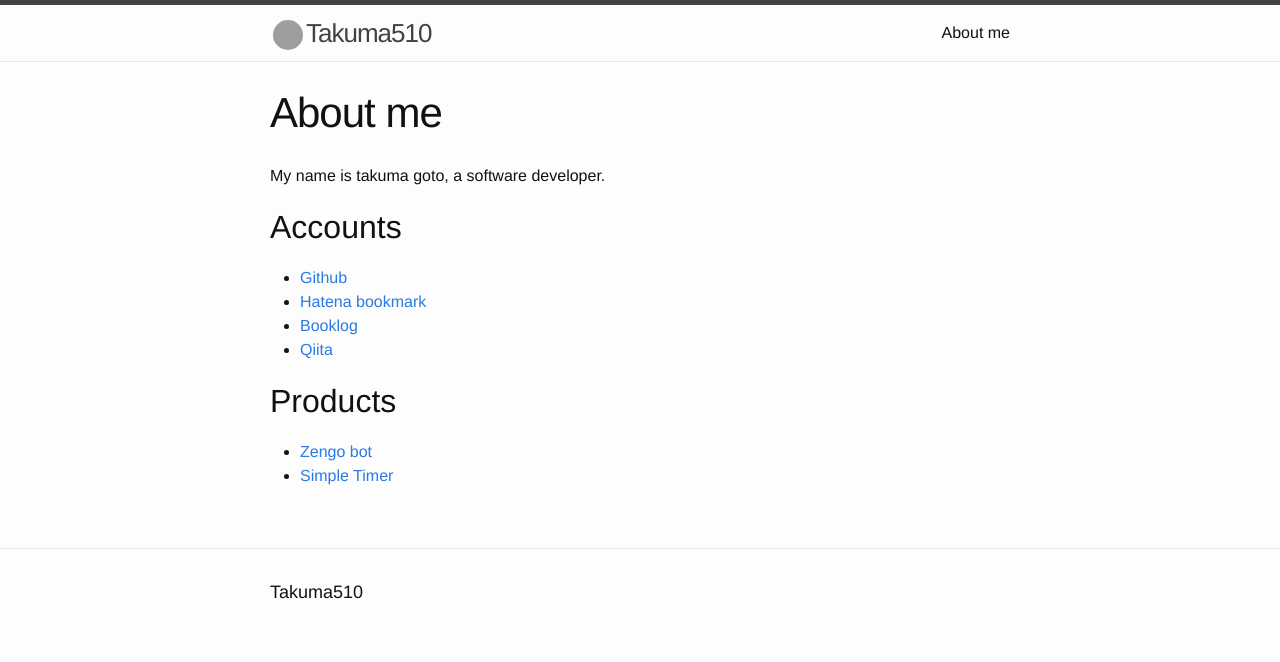
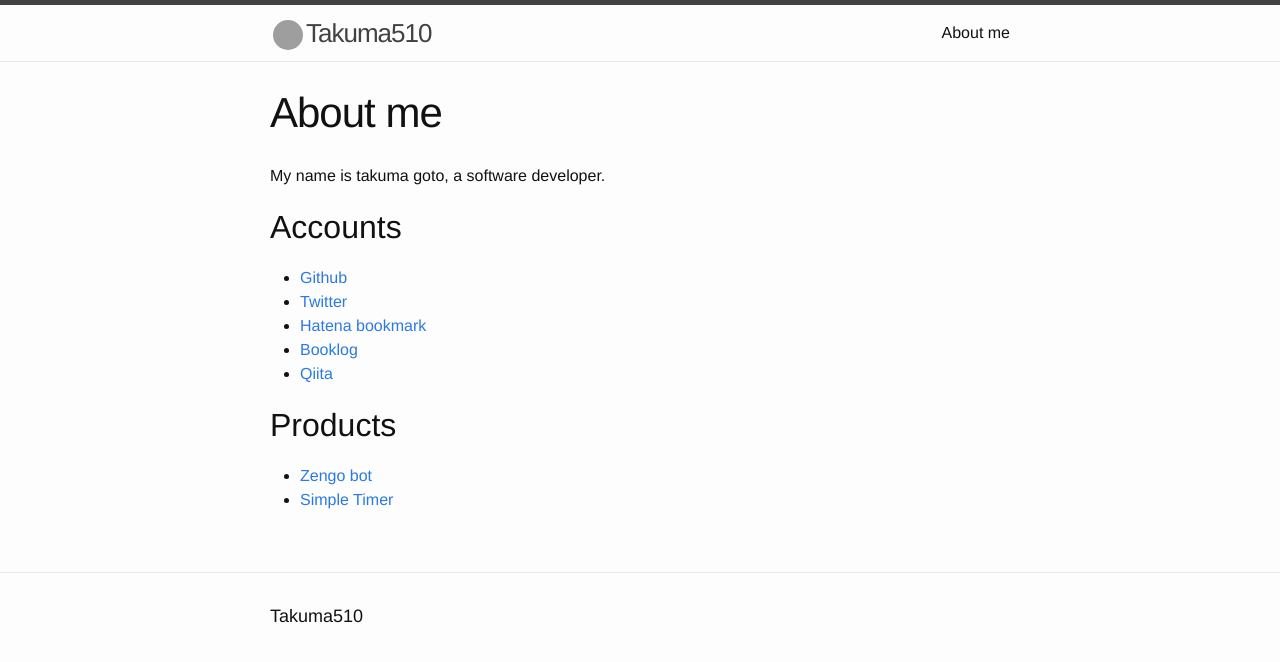
Before and after one commit to takuma510/takuma510.github.io, a Jekyll site: the page built from about.md, in a window 1280 px wide. Shown: the top 662 px of the page. Built offline with Jekyll 4.4.1, drawn with Linux system fonts in a browser that asks for light colours; grey boxes are pictures that could not be loaded.

Commit message:
Update About me

```diff
--- a/about.md
+++ b/about.md
@@ -9,6 +9,7 @@ My name is takuma goto, a software developer.
 ## Accounts
 
 * [Github][github]
+* [Twitter][twitter]
 * [Hatena bookmark][hatena-bookmark]
 * [Booklog][booklog]
 * [Qiita][qiita]
@@ -20,6 +21,7 @@ My name is takuma goto, a software developer.
 
 
 [github]: https://github.com/takuma510
+[twitter]: https://twitter.com/takuma510
 [hatena-bookmark]: http://b.hatena.ne.jp/takuma510
 [booklog]: http://booklog.jp/users/takuma510
 [qiita]: http://qiita.com/takuma510
```
